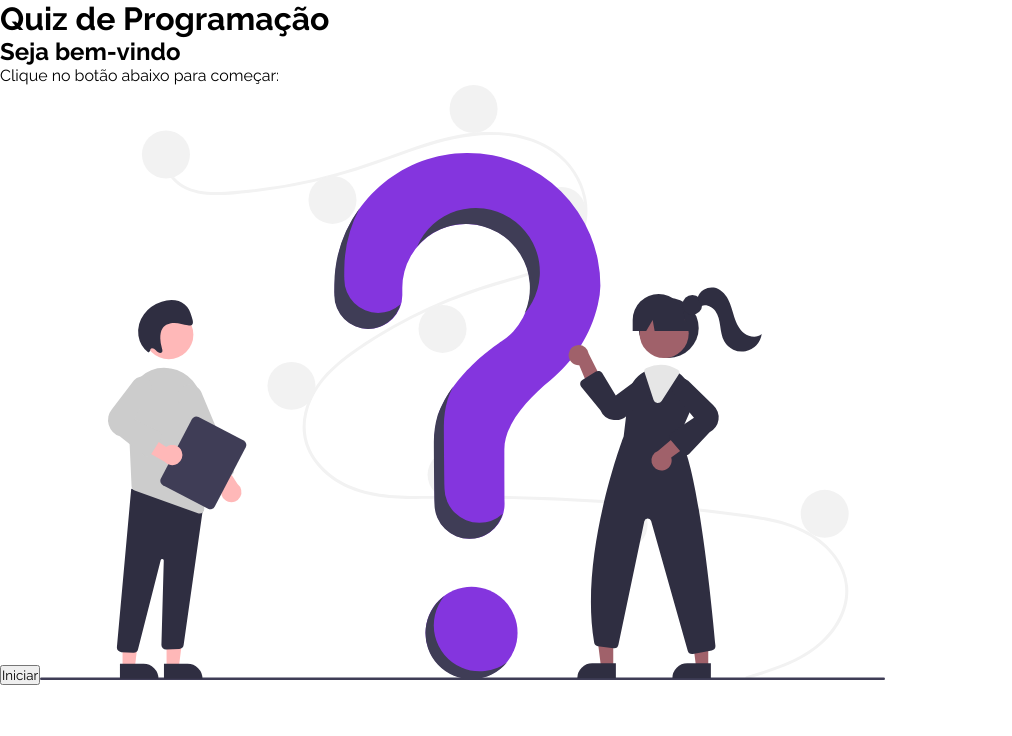
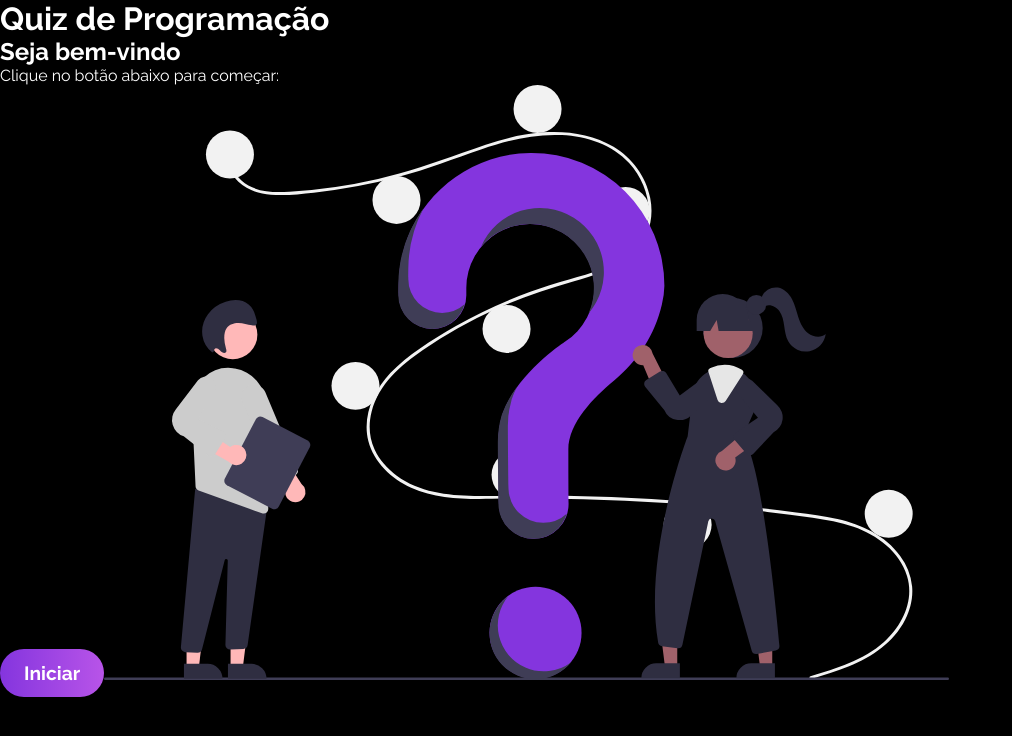
Before and after one commit to LuanaMayumi/quiz, a React (Vite) app: page / in a window 1280 px wide. Shown: the top 736 px of the page, without its empty margins (0-1012 px from the left). Built offline with nearby package versions, Linux system fonts and the light colour scheme; a web font is replaced by a local one.

Commit message:
estilizando o index, botão, html, body

```diff
--- a/src/App.jsx
+++ b/src/App.jsx
@@ -1,5 +1,8 @@
+// react, componentes, estáticos
+import Welcome from './components/Welcome';
+
 import './App.css'
-import Welcome from './components/Welcome';
+
 
 function App() {
   return (
--- a/src/components/Welcome.jsx
+++ b/src/components/Welcome.jsx
@@ -1,4 +1,8 @@
+// react, componentes, estáticos
 import React from 'react'
+
+// estáticos
+import '../assets/styles/Welcome.css';
 import Quiz from '../assets/img/quiz.svg';
 
 const Welcome = () => {
--- a/src/index.css
+++ b/src/index.css
@@ -2,4 +2,43 @@
   padding: 0;
   margin: 0;
   font-family: Raleway, sans-serif;
+  color: white;
 }
+
+body,
+html {
+  min-height: 100vh;
+  /* minimo que o body e html pode ter. VH medida responsiva */
+  height: 100%;
+  background-color: black;
+}
+
+img {
+  max-width: 100%;
+  /* largura máxima considerando a pagina, % é responsivo tbm */
+}
+
+button {
+  font-weight: bold;
+  font-size: 1.2rem;
+  cursor: pointer;
+  padding: 0.8rem 1.5rem;
+  background: linear-gradient(
+    /* 90 degrade: 0% começa com 0 de opacidade, e termina com 100% */ 90deg,
+    rgba(132, 53, 222, 1) 0%,
+    rgba(184, 84, 232, 1) 100%
+  );
+  border-radius: 3rem;
+  border: none;
+  /* tira a cor da borda */
+}
+
+button:hover {
+  /* hover, qdo passa o mouse em cima do botão */
+  background: linear-gradient(
+    90deg,
+    rgba(184, 84, 232, 1) 0%,
+    rgba(132, 53, 222, 1) 100%
+
+  );
+}
```
